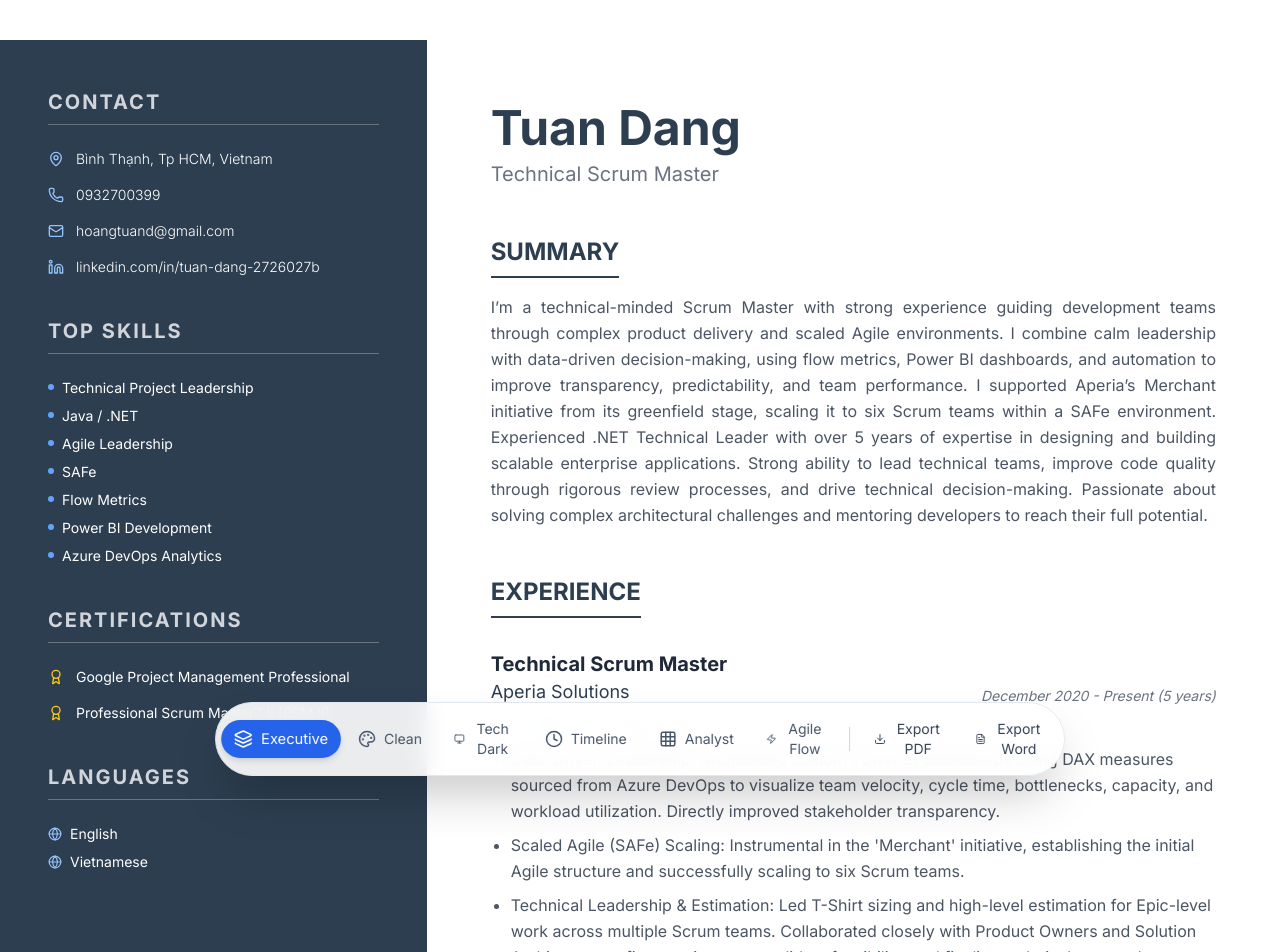
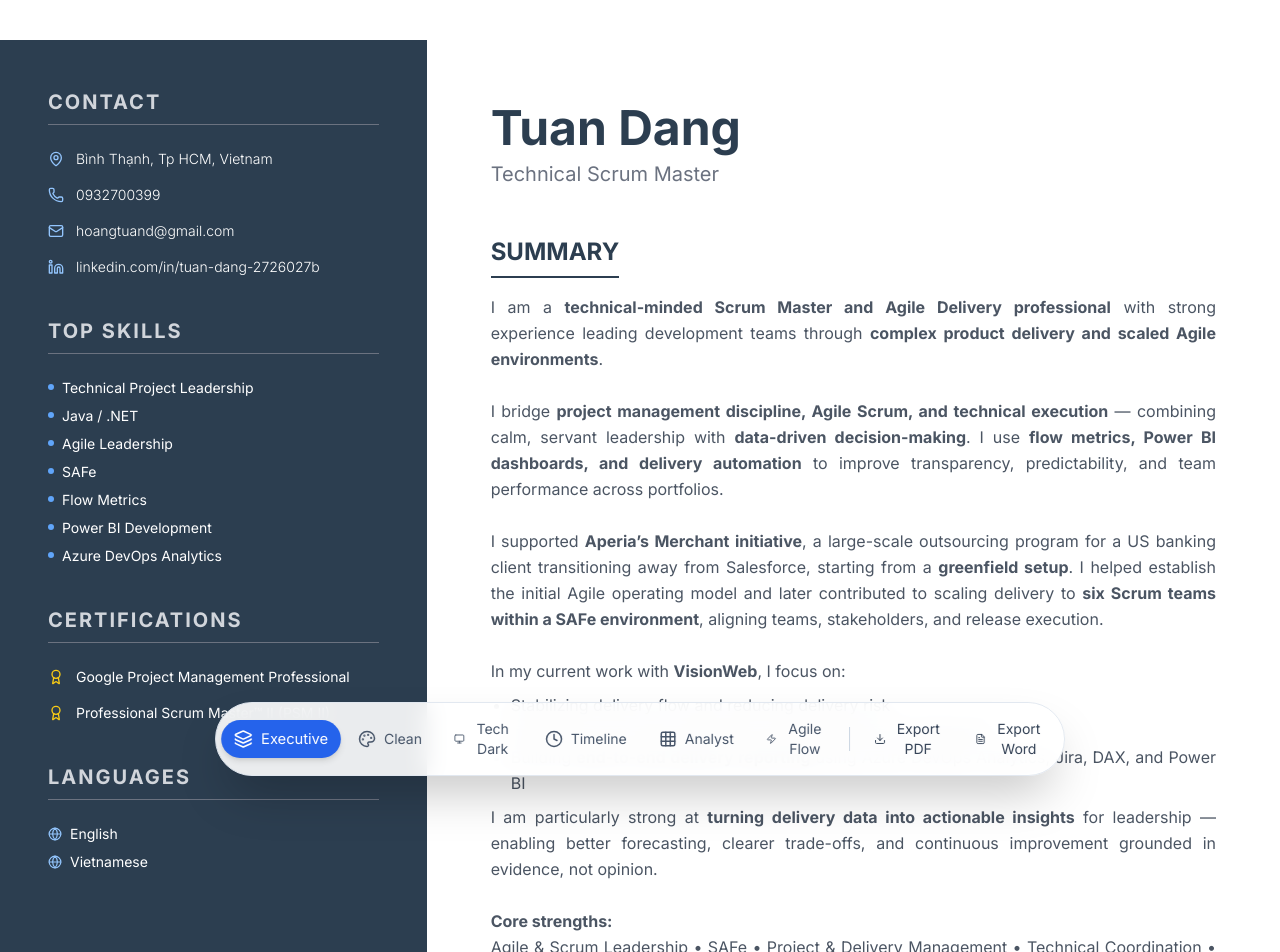
Before and after one commit to hoangtuan007/SM-Portfolio, a React (Vite) app: page / in a window 1280 px wide. Shown: the top 952 px of the page. Built offline with nearby package versions, Linux system fonts and the light colour scheme.

Commit message:
feat: Enable HTML rendering for the resume summary field across all templates.

```diff
--- a/components/templates/AgileFlow.tsx
+++ b/components/templates/AgileFlow.tsx
@@ -56,9 +56,7 @@ const AgileFlow: React.FC<{ data: ResumeData }> = ({ data }) => {
                         <h2 className="text-lg font-bold text-[#0f4c5c] mb-4 flex items-center gap-2">
                             <Target size={20} /> Sprint Goal (Summary)
                         </h2>
-                        <p className="text-slate-600 leading-relaxed text-sm whitespace-pre-line">
-                            {data.summary}
-                        </p>
+                        <p dangerouslySetInnerHTML={{ __html: data.summary }} className="text-gray-600 leading-relaxed" />
                     </div>
 
                     {/* Skills */}
--- a/components/templates/ExecutiveSidebar.tsx
+++ b/components/templates/ExecutiveSidebar.tsx
@@ -75,9 +75,10 @@ const ExecutiveSidebar: React.FC<{ data: ResumeData }> = ({ data }) => {
 
         <section className="mb-12">
           <h3 className="text-2xl font-bold text-[#2C3E50] uppercase mb-4 border-b-2 border-[#2C3E50] pb-2 inline-block">Summary</h3>
-          <p className="text-gray-600 leading-relaxed text-justify">
-            {data.summary}
-          </p>
+          <p
+            className="text-gray-600 leading-relaxed text-justify"
+            dangerouslySetInnerHTML={{ __html: data.summary }}
+          />
         </section>
 
         <section className="mb-12">
--- a/components/templates/GridAnalyst.tsx
+++ b/components/templates/GridAnalyst.tsx
@@ -37,9 +37,7 @@ const GridAnalyst: React.FC<{ data: ResumeData }> = ({ data }) => {
           <h2 className="text-lg font-bold text-slate-800 mb-4 flex items-center gap-2">
             <Activity size={20} className="text-cyan-500" /> Executive Summary
           </h2>
-          <p className="text-slate-600 leading-relaxed text-lg">
-            {data.summary}
-          </p>
+          <p dangerouslySetInnerHTML={{ __html: data.summary }} className="text-gray-700 leading-relaxed" />
         </div>
 
         {/* Metrics/Skills Area */}
--- a/components/templates/ModernClean.tsx
+++ b/components/templates/ModernClean.tsx
@@ -25,9 +25,10 @@ const ModernClean: React.FC<{ data: ResumeData }> = ({ data }) => {
           {/* Summary */}
           <section>
             <h2 className="text-xs font-bold uppercase tracking-widest text-gray-400 mb-4">About Me</h2>
-            <p className="text-lg text-gray-700 leading-relaxed max-w-3xl">
-              {data.summary}
-            </p>
+            <p
+              className="text-lg text-gray-700 leading-relaxed max-w-3xl"
+              dangerouslySetInnerHTML={{ __html: data.summary }}
+            />
           </section>
 
           {/* Skills Grid */}
--- a/components/templates/TechDark.tsx
+++ b/components/templates/TechDark.tsx
@@ -41,8 +41,8 @@ const TechDark: React.FC<{ data: ResumeData }> = ({ data }) => {
               <h2 className="text-2xl font-bold text-white mb-6 flex items-center gap-2">
                 <Hash className="text-green-500" /> README.md
               </h2>
-              <div className="bg-[#161b22] p-6 rounded-md border border-gray-800 text-gray-400 leading-relaxed">
-                {data.summary}
+              <div className="bg-[#161b22] p-6 rounded-md border border-gray-800">
+                <p dangerouslySetInnerHTML={{ __html: data.summary }} className="text-gray-300 leading-relaxed mb-6" />
               </div>
             </section>
 
--- a/components/templates/TimelineCreative.tsx
+++ b/components/templates/TimelineCreative.tsx
@@ -27,7 +27,7 @@ const TimelineCreative: React.FC<{ data: ResumeData }> = ({ data }) => {
             <User size={24} />
             <h2 className="text-xl font-bold">Profile</h2>
           </div>
-          <p className="text-slate-600 leading-relaxed text-lg">{data.summary}</p>
+          <p dangerouslySetInnerHTML={{ __html: data.summary }} className="text-gray-700 leading-relaxed" />
         </div>
 
         {/* Timeline */}
--- a/constants.ts
+++ b/constants.ts
@@ -3,7 +3,27 @@ import { ResumeData } from './types';
 export const RESUME_DATA: ResumeData = {
   name: "Tuan Dang",
   title: "Technical Scrum Master",
-  summary: "I’m a technical-minded Scrum Master with strong experience guiding development teams through complex product delivery and scaled Agile environments. I combine calm leadership with data-driven decision-making, using flow metrics, Power BI dashboards, and automation to improve transparency, predictability, and team performance.\n\nI supported Aperia’s Merchant initiative from its greenfield stage, scaling it to six Scrum teams within a SAFe environment.\n\nExperienced .NET Technical Leader with over 5 years of expertise in designing and building scalable enterprise applications. Strong ability to lead technical teams, improve code quality through rigorous review processes, and drive technical decision-making.\n\nPassionate about solving complex architectural challenges and mentoring developers to reach their full potential.",
+  summary: `I am a <b>technical-minded Scrum Master and Agile Delivery professional</b> with strong experience leading development teams through <b>complex product delivery and scaled Agile environments</b>.
+<br/><br/>
+I bridge <b>project management discipline, Agile Scrum, and technical execution</b> — combining calm, servant leadership with <b>data-driven decision-making</b>. I use <b>flow metrics, Power BI dashboards, and delivery automation</b> to improve transparency, predictability, and team performance across portfolios.
+<br/><br/>
+I supported <b>Aperia’s Merchant initiative</b>, a large-scale outsourcing program for a US banking client transitioning away from Salesforce, starting from a <b>greenfield setup</b>. I helped establish the initial Agile operating model and later contributed to scaling delivery to <b>six Scrum teams within a SAFe environment</b>, aligning teams, stakeholders, and release execution.
+<br/><br/>
+In my current work with <b>VisionWeb</b>, I focus on:
+<ul class="list-disc ml-5 mt-2 mb-2">
+  <li>Stabilizing delivery flow and reducing delivery risk</li>
+  <li>Improving cross-team alignment and dependency management</li>
+  <li>Building <b>end-to-end delivery reporting</b> using Azure DevOps Analytics, Jira, DAX, and Power BI</li>
+</ul>
+I am particularly strong at <b>turning delivery data into actionable insights</b> for leadership — enabling better forecasting, clearer trade-offs, and continuous improvement grounded in evidence, not opinion.
+<br/><br/>
+<b>Core strengths:</b>
+<br/>
+Agile & Scrum Leadership • SAFe • Project & Delivery Management • Technical Coordination • Flow Metrics • Power BI & Analytics • Continuous Improvement
+<br/><br/>
+<b>Open to:</b>
+<br/>
+Senior Scrum Master • Technical Scrum Master • Agile Delivery • Project Manager • Technical Delivery Coordinator`,
   contact: {
     phone: "0932700399",
     email: "hoangtuand@gmail.com",
```
